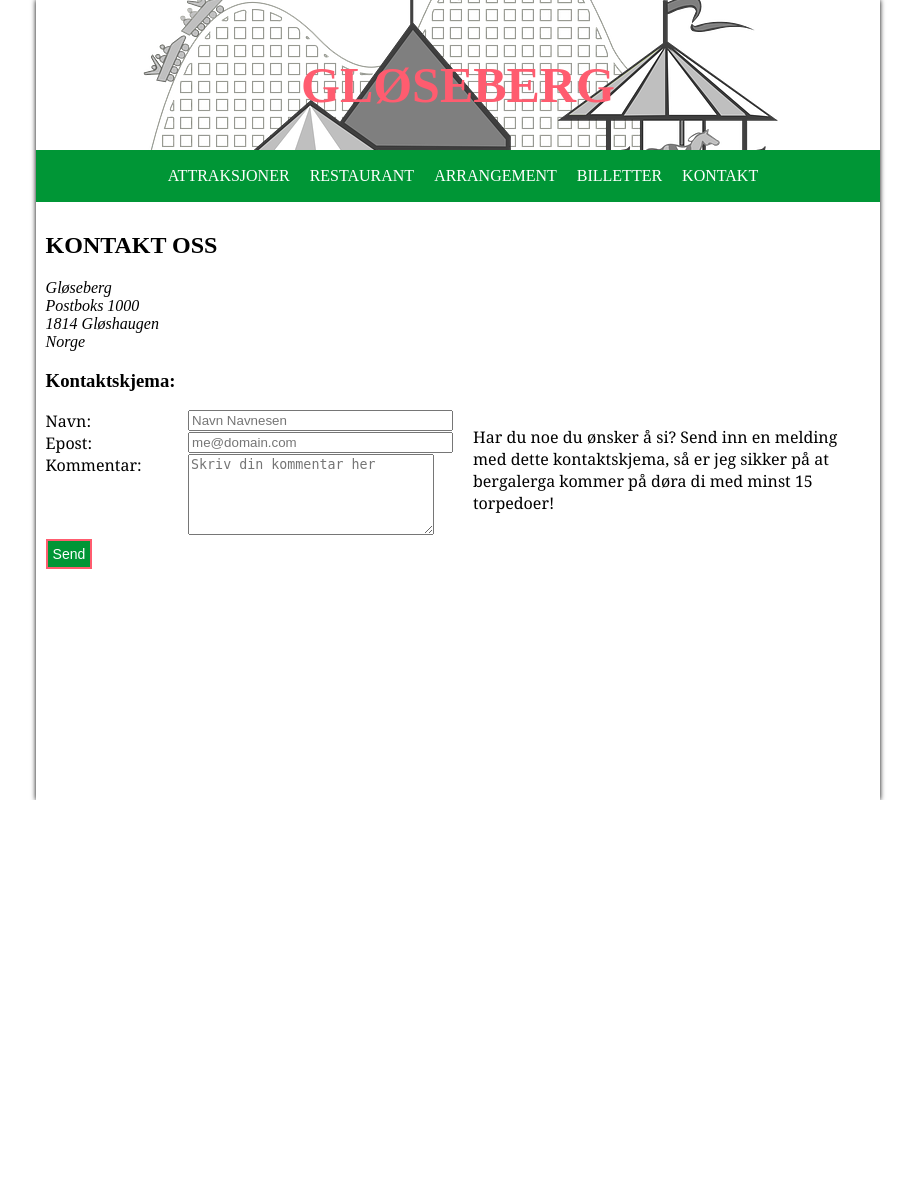
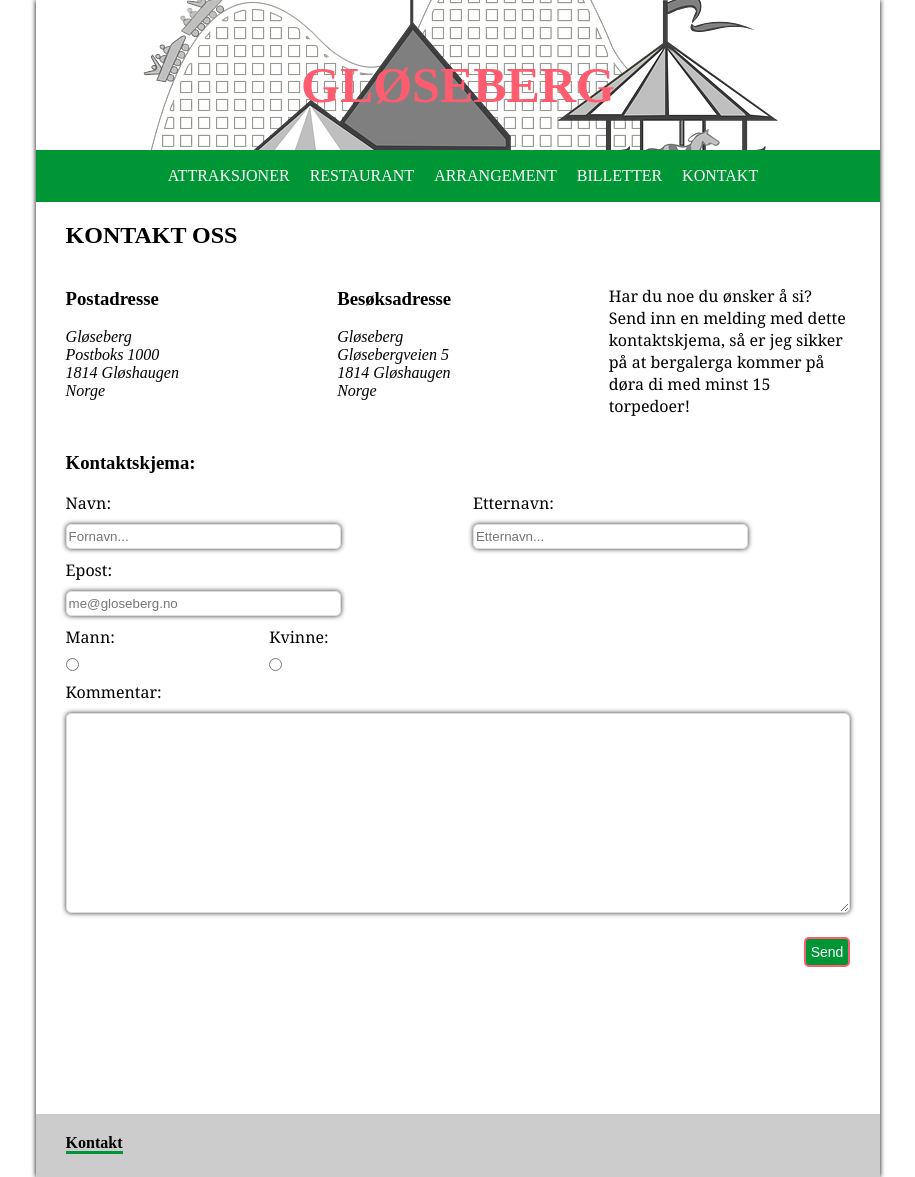
Before and after one commit to hakloev/IT2805-webtek, a Flask app: page /contact in a window 1280 px wide. Shown: the whole page, without its empty margins (182-1097 px from the left). Before the commit the page ends 800 px from the top, so only its background shows below. Run offline with Flask 2, Linux system fonts and the light colour scheme; some web fonts are replaced.

Commit message:
contact form

```diff
--- a/static/css/style.css
+++ b/static/css/style.css
@@ -26,6 +26,14 @@ p, label {
     font-family: "PT Sans Caption","Georgia", sans-serif;
 }
 
+label {
+    display: block;
+}
+
+input, textarea {
+    margin: 10px 0;
+}
+
 #wrapper {
     background: #fff;
     min-height: 100%;
@@ -37,14 +45,32 @@ p, label {
     box-shadow: 0px 0px 5px 0px rgba(0,0,0,1);
 }
 
+.container {
+    margin: 0 30px;
+}
+
 header {
     background: #009636;
 }
 
 
 #mainsection {
-    padding: 10px;
     padding-bottom: 200px; /* Height of the footer */
+}
+
+.textbox {
+    background: white;
+    border: 1px double #DDD;
+    -webkit-border-radius: 5px;
+    -moz-border-radius: 5px;
+    border-radius: 5px;
+    -webkit-box-shadow: 0 0 5px #333;
+    -moz-box-shadow: 0 0 5px #333;
+    box-shadow: 0 0 5px #333;
+    color: #666;
+    outline: none;
+    height: 25px;
+    width: 275px;
 }
 
 footer {
@@ -81,14 +107,6 @@ footer p a {
 }
 
 /* Navbar stuff */
-
-/*#namebrand {
-    float: left;
-    line-height: 54px;
-    margin: auto;
-    vertical-align: middle;
-    padding: 0 20px 0 20px;
-}*/
 
 #namebrand {
     text-align: center;
@@ -197,6 +215,11 @@ ul li:hover > ul {
     border: 2px solid #ff5c6f;
     background-color: #009636;
     color: #fff;
+    float: right;
+    -webkit-border-radius: 5px;
+    -moz-border-radius: 5px;
+    border-radius: 5px;
+
 }
 
 /* Flash/Messages */
--- a/templates/base/base.html
+++ b/templates/base/base.html
@@ -11,17 +11,15 @@
 </head>
 <body>
     <div id="wrapper">
-        <div id="main">
         {% include 'base/header.html' %}
-            <section id="mainsection">
+        <section id="mainsection" class="container">
             {% for message in get_flashed_messages() %}
             <div class="flash">{{ message }}</div>
             {% endfor %}
             {% block body %}
             {% endblock %}
         </section>
-            <!--{% include 'base/footer.html' %}> -->
-        </div>
+        {% include 'base/footer.html' %}
     </div>
     {% block scriptblock %}
         <script src="{{ url_for('static', filename='js/responsive.js') }}"></script>
--- a/templates/base/footer.html
+++ b/templates/base/footer.html
@@ -1,25 +1,9 @@
 <footer>
-    <div class="section cf">
-        <div class="col col20">
-            <h4><a href="#">Attraksjoner</a></h4>
-            <p><a href="#">Rider</a></p>
-            <p><a href="#">Sklia</a></p>
-            <p><a href="#">Ghostville</a></p>
-            <p><a href="#">Svinghuska</a></p>
-            <p><a href="#">Barnesklia</a></p>
-            <p><a href="#">Lightning</a></p>
-        </div>
-        <div class="col col20">
-            <h4><a href="#">Restaurant</a></h4>
-        </div>
-        <div class="col col20">
-            <h4><a href="#">Arrangement</a></h4>
-        </div>
-        <div class="col col20">
-            <h4><a href="#">Billetter</a></h4>
-        </div>
-        <div class="col col20">
-            <h4><a href="#">Kontakt</a></h4>
+    <div class="container">
+        <div class="section cf">
+            <div class="col col100">
+                <h4><a href="#">Kontakt</a></h4>
+            </div>
         </div>
     </div>
 </footer>
--- a/templates/subpages/contact.html
+++ b/templates/subpages/contact.html
@@ -3,7 +3,8 @@
 {% block body %}
     <h2>KONTAKT OSS</h2>
     <div class="section cf">
-        <div class="col col100">
+        <div class="col col33">
+            <h3>Postadresse</h3>
             <address>
                 Gløseberg <br>
                 Postboks 1000 <br>
@@ -11,46 +12,79 @@
                 Norge
             </address>
         </div>
+        <div class="col col33">
+            <h3>Besøksadresse</h3>
+            <address>
+                Gløseberg<br>
+                Gløsebergveien 5<br>
+                1814 Gløshaugen<br>
+                Norge
+            </address>
+        </div>
+        <div class="col col33">
+            <p>Har du noe du ønsker å si? Send inn en melding med dette kontaktskjema, så er jeg sikker på at bergalerga kommer på døra di med minst 15 torpedoer!</p>
+        </div>
     </div>
     <section>
         <h3>Kontaktskjema:</h3>
         <div class="section cf">
-            <div class="col col50">
+            <div class="col col100">
                 <form action="#" method="POST">
                     <div class="section cf">
-                        <div class="col col33">
+                        <div class="col col100">
+                            <div class="section cf">
+                                <div class="col col50">
                                     <label for="name">Navn:</label>
+                                    <input type="text" class="textbox" id="name" name="name" placeholder="Fornavn..." required="Du må skrive inn et fornavn">
                                 </div>
-                        <div class="col col66">
-                            <input type="text" id="name" name="name" size="30" maxlength="50" placeholder="Navn Navnesen" required="Du må skrive inn navn" />
+                                <div class="col col50">
+                                    <label for="surname">Etternavn:</label>
+                                    <input type="text" class="textbox" id="surname" name="surname" placeholder="Etternavn..." required="Du må skriv inn et etternavn">
                                 </div>
                             </div>
                             <div class="section cf">
-                        <div class="col col33">
+                                <div class="col col50">
                                     <label for="email">Epost:</label>
-                        </div>
-                        <div class="col col66">
-                            <input type="email" id="email" name="email" size="30" placeholder="me@domain.com" required="Du må skrive inn epostadresse" />
+                                    <input type="email" class="textbox" id="email" name="email" placeholder="me@gloseberg.no" required="Du må skrive inn en epostadresse">
                                 </div>
                             </div>
                             <div class="section cf">
-                        <div class="col col33">
-                            <label for="comment">Kommentar:</label>
+                                <div class="col col50">
+                                    <div class="section cf">
+                                        <div class="col col50">
+                                            <label for="genremale">Mann:</label>
+                                            <input type="radio" id="genremale" name="genremale" value="male">
                                         </div>
-                        <div class="col col66">
-                            <textarea id="comment" name="comment" cols="28" rows="5" placeholder="Skriv din kommentar her" optional></textarea>
+                                        <div class="col col50">
+                                            <label for="genrefemale">Kvinne:</label>
+                                            <input type="radio" id="genrefemale" name="genrefemale" value="female">
+                                        </div>
+                                    </div>
                                 </div>
                             </div>
                             <div class="section cf">
                                 <div class="col col100">
-                            <input type="submit" id="submit" value="Send"/>
+                                    <label for="comment">Kommentar:</label>
+                                    <textarea id="comment" class="textbox" name="comment" style="width: 100%; height: 200px;"></textarea>
+                                </div>
+                            </div>
+                            <div class="section cf">
+                                <div class="col col100">
+                                    <input type="submit" id="submit" value="Send" onclick="getPos()"/>
+                                </div>
+                            </div>
                         </div>
                     </div>
                 </form>
             </div>
-            <div class="col col50">
-                <p>Har du noe du ønsker å si? Send inn en melding med dette kontaktskjema, så er jeg sikker på at bergalerga kommer på døra di med minst 15 torpedoer!</p>
-            </div>
         </div>
     </section>
+<script>
+function getPos() {
+    navigator.geolocation.getCurrentPosition(GetLoc);
+}
+function GetLoc(location) {
+    alert("" + location.coords.latitude + "\n" + location.coords.longitude);
+}
+</script>
 {% endblock %}
--- a/templates/subpages/tickets.html
+++ b/templates/subpages/tickets.html
@@ -2,7 +2,7 @@
 {% block title %}&ndash; Billetter{% endblock %}
 {% block body %}
     <h1>Billettinformasjon</h1>
-    <p> Her kan du bestille billetter til gløseberg! Billettene koster 100 kr per stykk, og en bekreftelse vil sendes på epost etter at bestillingen er mottatt. Venligst legg pengene i diskettstasjonen før du bekrefter bestillingen.</p>
+    <p> Her kan du bestille billetter til gløseberg! Billettene koster 100 kr per stykk, og en bekreftelse vil sendes på epost etter at bestillingen er mottatt. Vennligst legg pengene i diskettstasjonen før du bekrefter bestillingen.</p>
 
     <h3>Bestillingsskjema</h3>
     <form action="#" method="POST">
@@ -36,7 +36,7 @@
                 </select>
             </div>
         </div>
-        <div id="section cf">
+        <div class="section cf">
             <div class="col col33">
                 <label for="pris"> Pris </label>
             </div>
@@ -46,7 +46,7 @@
         </div>
         <div class="section cf">
             <div class="col col100">
-                <input type="submit" id="submit" value="Send"/>
+                <input type="submit" id="submit" value="Send" onclick="alert('Din diskettstasjon er tom, prøv på nytt')"/>
             </div>
         </div>
     </form>
```
Also changed, not shown: templates/index.html (+2 -10 lines). Lines whose indentation alone changed are shown as unchanged.
